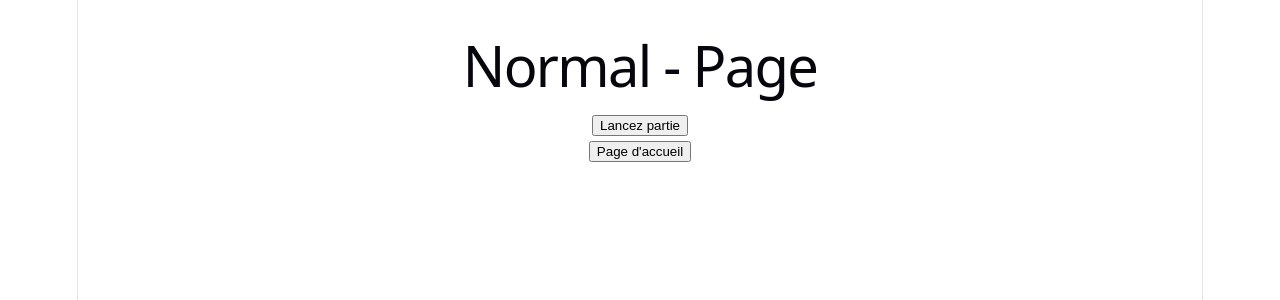
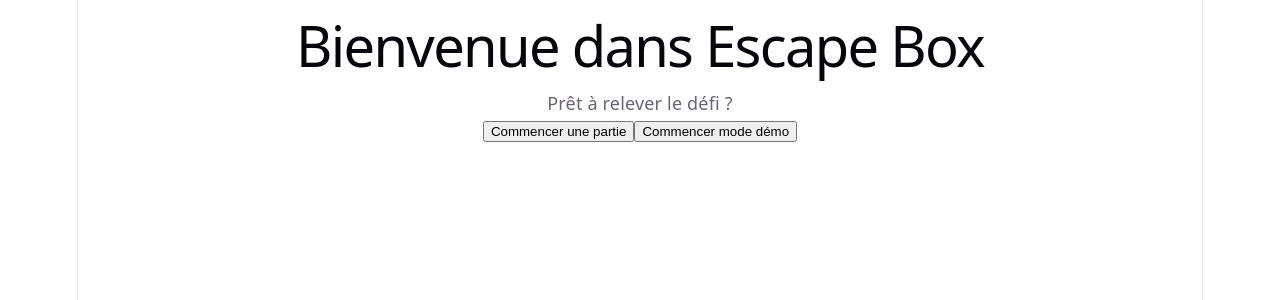
Before and after one commit to Ayzem-13/Escape_Box, a React (Vite) app: page / in a window 1280 px wide. Shown: the top 300 px of the page. Built offline with nearby package versions, Linux system fonts and the light colour scheme.

Commit message:
Refactor App component layout and add headerz'n

```diff
--- a/src/App.tsx
+++ b/src/App.tsx
@@ -12,10 +12,16 @@ function App() {
   }
 
   return (
-    <>
-      <Normal />
-    </>
+    <div className="App">
+      <header className="App-header">
+        <h1>Bienvenue dans Escape Box</h1>
+        <p>Prêt à relever le défi ?</p>
+        <div className="button-container">
+          <button className="button">Commencer une partie</button>
+          <button className="button">Commencer mode démo</button>
+        </div>
+      </header>
+    </div>
   )
 }
-
 export default App
```
